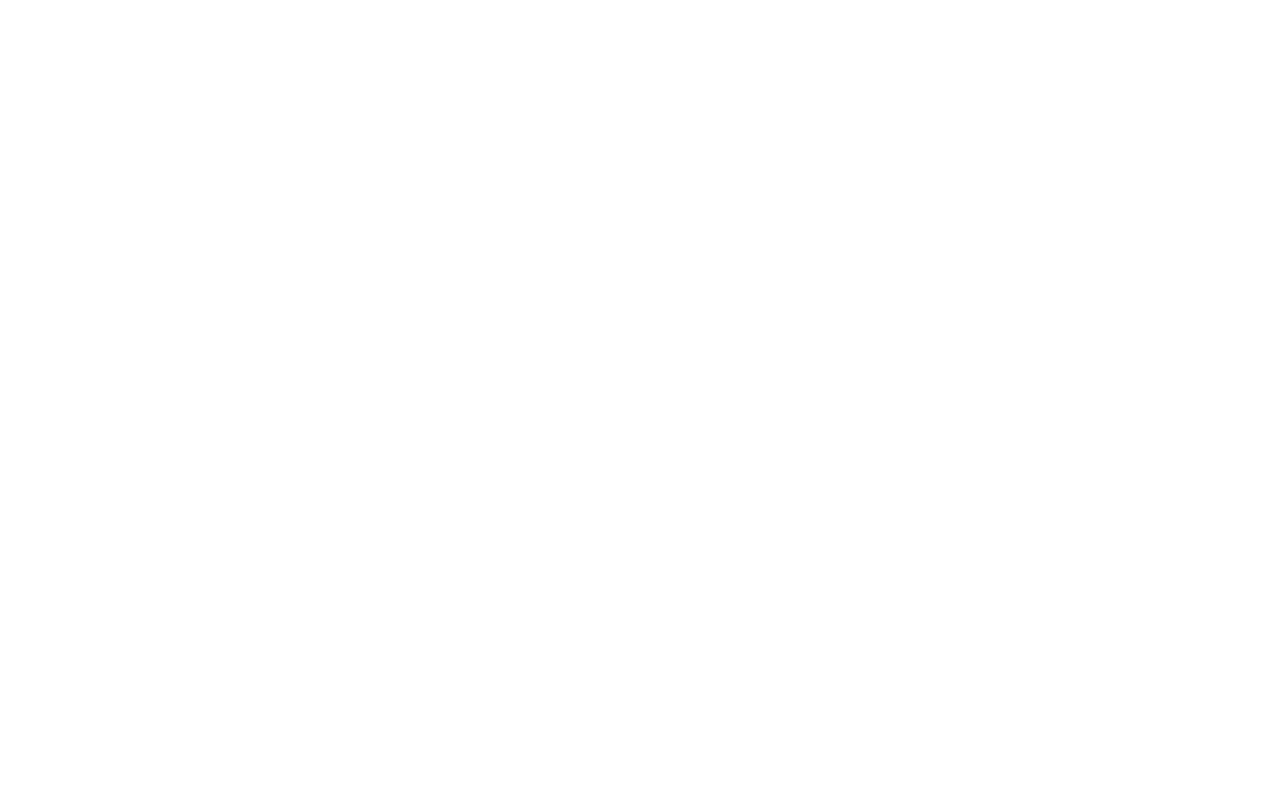
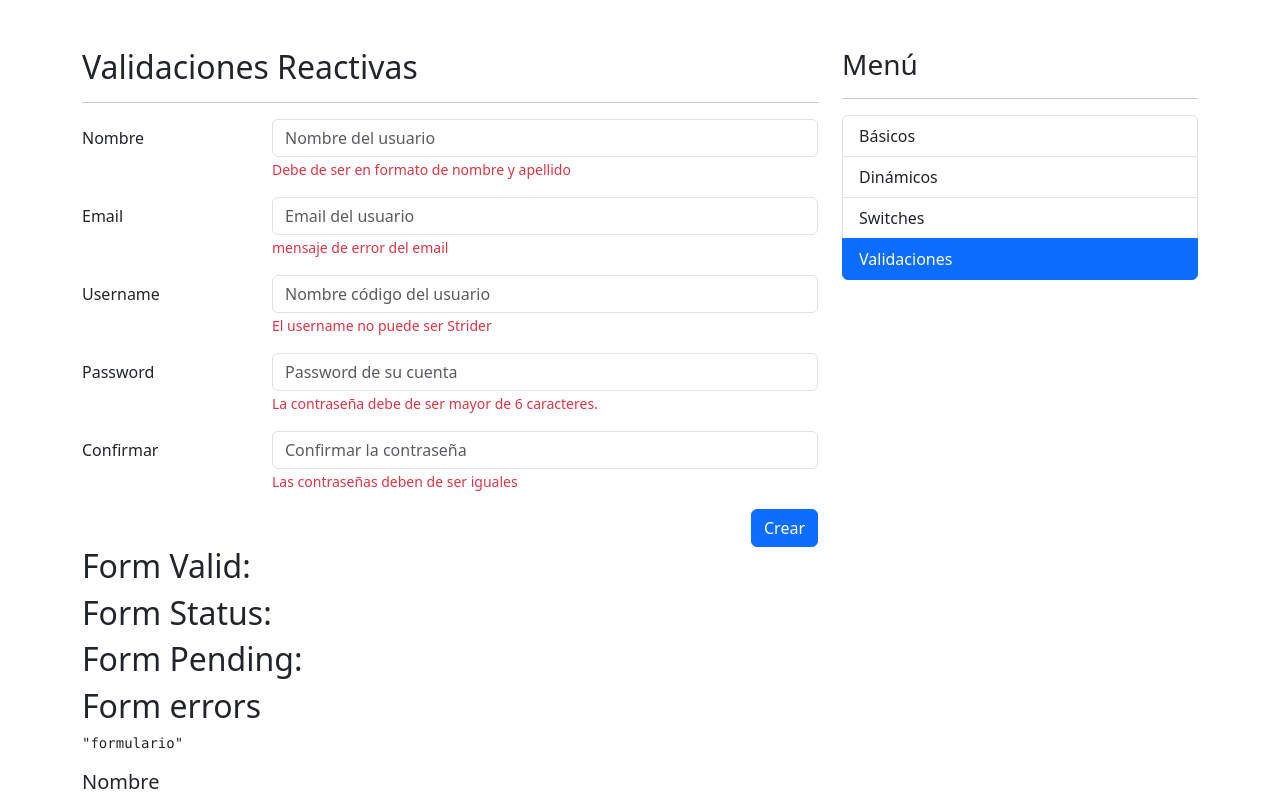
Before and after one commit to gerardoMundo/reactive-forms, an Angular app: page /auth/sign-up in a window 1280 px wide. Before the commit this address led to /. Shown: the top 800 px of the page. Built offline with nearby package versions, Linux system fonts and the light colour scheme.

Commit message:
forms template done!

```diff
--- a/src/app/app-routing.module.ts
+++ b/src/app/app-routing.module.ts
@@ -1,10 +1,24 @@
 import { NgModule } from '@angular/core';
 import { RouterModule, Routes } from '@angular/router';
 
-const routes: Routes = [];
+const routes: Routes = [
+  {
+    path: 'reactive',
+    loadChildren: () =>
+      import('./reactive/reactive.module').then((m) => m.ReactiveModule),
+  },
+  {
+    path: 'auth',
+    loadChildren: () => import('./auth/auth.module').then((m) => m.AuthModule),
+  },
+  {
+    path: '**',
+    redirectTo: 'reactive',
+  },
+];
 
 @NgModule({
   imports: [RouterModule.forRoot(routes)],
-  exports: [RouterModule]
+  exports: [RouterModule],
 })
-export class AppRoutingModule { }
+export class AppRoutingModule {}
--- a/src/app/app.component.html
+++ b/src/app/app.component.html
@@ -1 +1,8 @@
-<router-outlet></router-outlet>
+<div class="mt-5 row">
+    <div class="col">
+        <router-outlet></router-outlet>
+    </div>
+    <div class="col-12 col-sm-4">
+        <shared-side-menu></shared-side-menu>
+    </div>
+</div>
--- a/src/app/auth/auth-routing.module.ts
+++ b/src/app/auth/auth-routing.module.ts
@@ -1,10 +1,25 @@
 import { NgModule } from '@angular/core';
 import { RouterModule, Routes } from '@angular/router';
+import { RegisterPageComponent } from './pages/register-page/register-page.component';
 
-const routes: Routes = [];
+const routes: Routes = [
+  {
+    path: '',
+    children: [
+      {
+        path: 'sign-up',
+        component: RegisterPageComponent,
+      },
+      {
+        path: '**',
+        redirectTo: 'sign-up',
+      },
+    ],
+  },
+];
 
 @NgModule({
   imports: [RouterModule.forChild(routes)],
-  exports: [RouterModule]
+  exports: [RouterModule],
 })
-export class AuthRoutingModule { }
+export class AuthRoutingModule {}
--- a/src/app/reactive/reactive-routing.module.ts
+++ b/src/app/reactive/reactive-routing.module.ts
@@ -1,10 +1,36 @@
 import { NgModule } from '@angular/core';
 import { RouterModule, Routes } from '@angular/router';
 
-const routes: Routes = [];
+import { BasicPageComponent } from './pages/basic-page/basic-page.component';
+import { DynamicPageComponent } from './pages/dynamic-page/dynamic-page.component';
+import { SwitchesPageComponent } from './pages/switches-page/switches-page.component';
+
+const routes: Routes = [
+  {
+    path: '',
+    children: [
+      {
+        path: 'basic',
+        component: BasicPageComponent,
+      },
+      {
+        path: 'dynamic',
+        component: DynamicPageComponent,
+      },
+      {
+        path: 'switches',
+        component: SwitchesPageComponent,
+      },
+      {
+        path: '**',
+        redirectTo: 'basic',
+      },
+    ],
+  },
+];
 
 @NgModule({
   imports: [RouterModule.forChild(routes)],
-  exports: [RouterModule]
+  exports: [RouterModule],
 })
-export class ReactiveRoutingModule { }
+export class ReactiveRoutingModule {}
--- /dev/null
+++ b/src/app/shared/components/interfaces/menu.interface.ts
@@ -0,0 +1,4 @@
+export interface Menu {
+  title: string;
+  route: string;
+}
--- /dev/null
+++ b/src/app/shared/components/side-menu/side-menu.component.html
@@ -0,0 +1,6 @@
+<h3>Menú</h3>
+<hr>
+<ul class="list-group">
+    <li *ngFor="let menuItem of sideMenu" class="list-group-item" [routerLink]="[menuItem.route]"
+        routerLinkActive="router-link-active" routerLinkActive="active">{{menuItem.title}}</li>
+</ul>
--- /dev/null
+++ b/src/app/shared/components/side-menu/side-menu.component.ts
@@ -0,0 +1,16 @@
+import { Component } from '@angular/core';
+import { Menu } from '../interfaces/menu.interface';
+
+@Component({
+  selector: 'shared-side-menu',
+  templateUrl: './side-menu.component.html',
+  styles: [],
+})
+export class SideMenuComponent {
+  public sideMenu: Menu[] = [
+    { title: 'Básicos', route: './reactive/basic' },
+    { title: 'Dinámicos', route: './reactive/dynamic' },
+    { title: 'Switches', route: './reactive/switches' },
+    { title: 'Validaciones', route: './auth' },
+  ];
+}
--- a/src/index.html
+++ b/src/index.html
@@ -11,7 +11,7 @@
   <link rel="icon" type="image/x-icon" href="favicon.ico">
 </head>
 
-<body>
+<body class="container">
   <app-root></app-root>
 </body>
 
```
Also changed, not shown: src/app/shared/shared.module.ts (+6 -7 lines).
